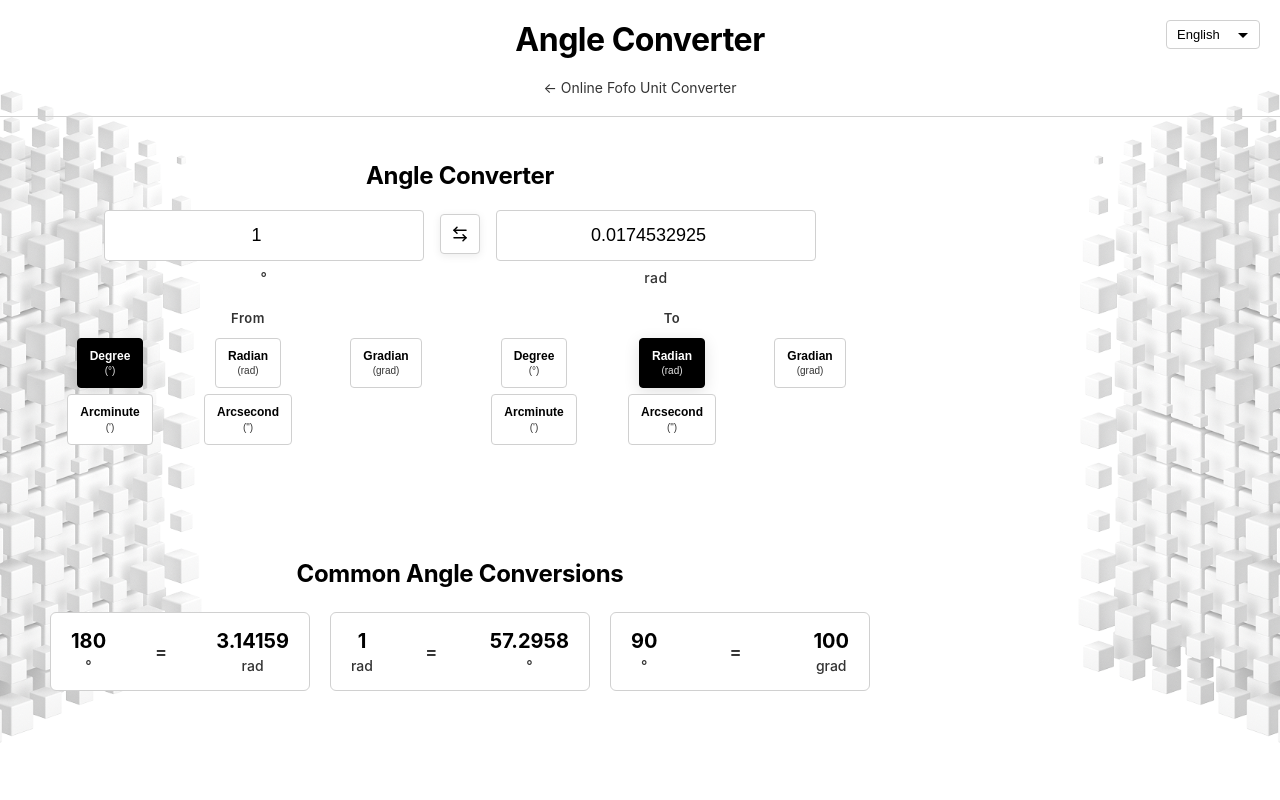
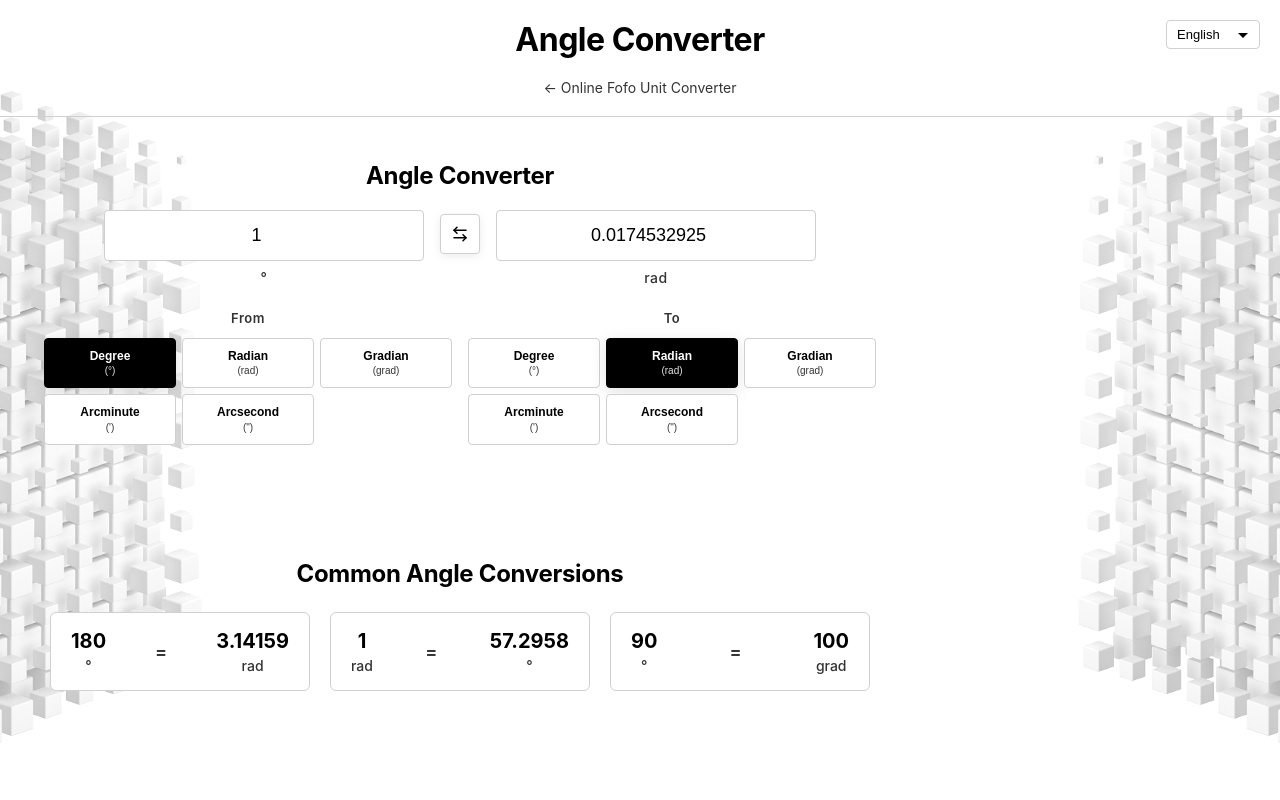
Before and after one commit to fffshiyu/FoFoFreeCoverter, a React (Vite) app: page /angle-converter in a window 1280 px wide. Shown: the top 800 px of the page. Built offline with nearby package versions, Linux system fonts and the light colour scheme; a web font is replaced by a local one.

Commit message:
Fix text alignment: ensure all text is centered on subpages

```diff
--- a/src/components/UnitConverter.css
+++ b/src/components/UnitConverter.css
@@ -10,6 +10,7 @@
   margin: 0 auto;
   display: flex;
   flex-direction: column;
+  align-items: center;
   height: 100%;
   max-height: 100%;
   overflow: hidden;
@@ -20,6 +21,8 @@
   padding-bottom: 0;
   border-bottom: none;
   flex-shrink: 0;
+  width: 100%;
+  text-align: center;
 }
 
 .converter-header h2 {
@@ -137,6 +140,7 @@
   gap: 8px;
   width: 100%;
   align-items: center;
+  text-align: center;
 }
 
 .units-label {
@@ -146,6 +150,7 @@
   text-align: center;
   padding: 4px 0;
   letter-spacing: 0.5px;
+  width: 100%;
 }
 
 .units-grid {
@@ -170,11 +175,14 @@
   display: flex;
   flex-direction: column;
   align-items: center;
+  justify-content: center;
   gap: 2px;
   font-size: 12px;
   font-weight: 500;
   color: var(--text-primary);
   text-align: center;
+  width: 100%;
+  box-sizing: border-box;
 }
 
 .unit-button:hover {
@@ -215,6 +223,7 @@
   font-weight: 600;
   line-height: 1.2;
   color: var(--text-primary);
+  text-align: center;
 }
 
 .unit-symbol {
@@ -222,6 +231,7 @@
   font-weight: 500;
   color: var(--text-secondary);
   line-height: 1.2;
+  text-align: center;
 }
 
 .swap-button-large {
--- a/src/pages/ConverterPage.css
+++ b/src/pages/ConverterPage.css
@@ -77,6 +77,7 @@
 .converter-page-main > * {
   width: 100%;
   max-width: 900px;
+  text-align: center;
 }
 
 .converter-examples {
```
